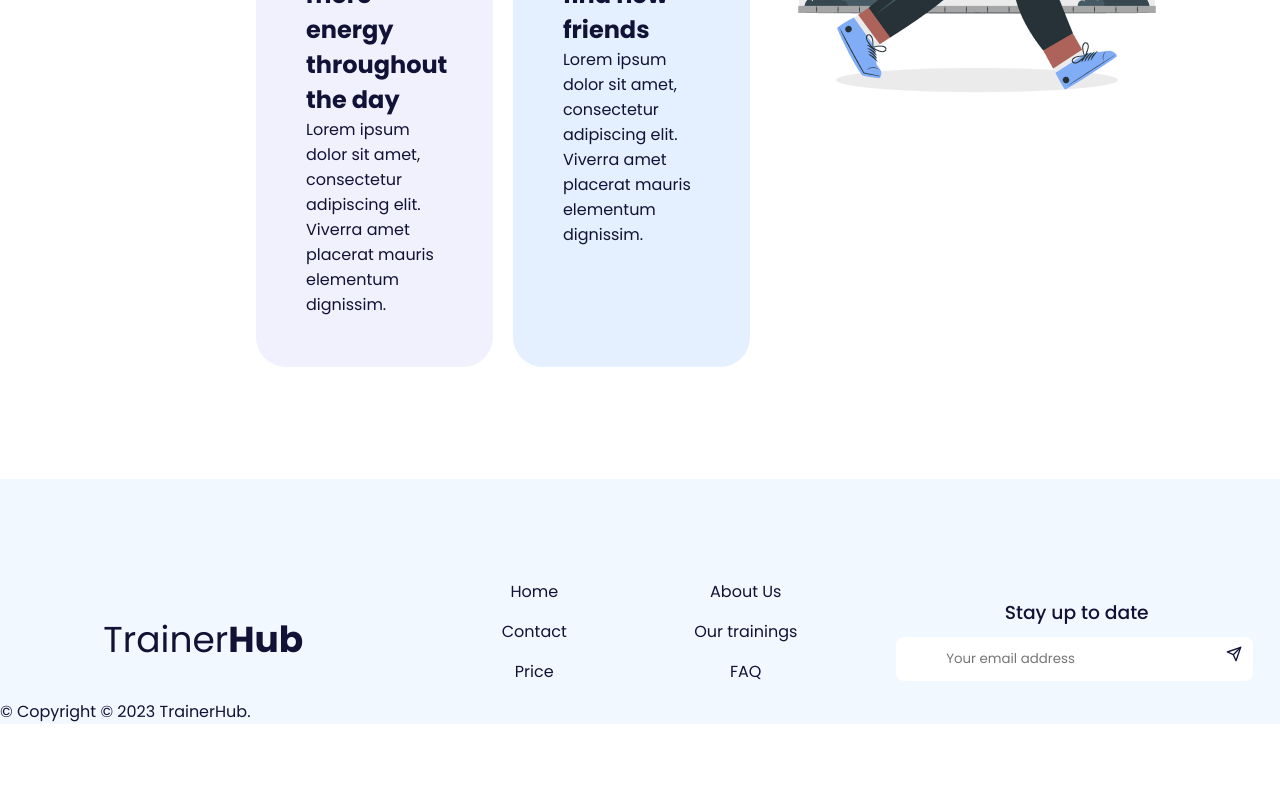
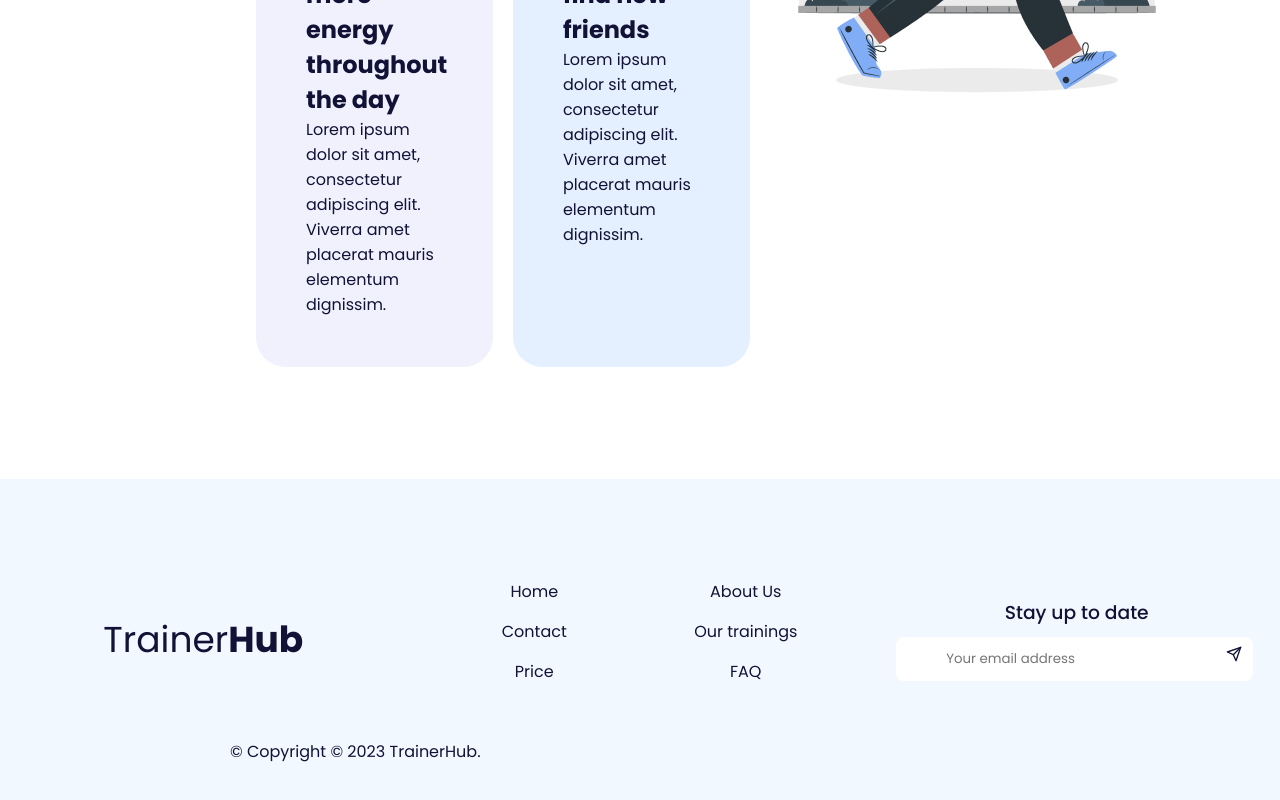
Before and after one commit to rdpfeifle/trainerhub-react, a React (Vite) app: page / in a window 1280 px wide. Shown: the part 2428-3228 px from the top of the page. Before the commit the page ends 3152 px from the top, so only its background shows below. Built offline with nearby package versions, Linux system fonts and the light colour scheme.

Commit message:
Add correct elements in Footer.jsx

```diff
--- a/src/components/Footer.jsx
+++ b/src/components/Footer.jsx
@@ -43,7 +43,9 @@ export default function Footer() {
           <AiFillYoutube className="social-links" />
         </div>
       </div>
-      <p>© Copyright © 2023 TrainerHub.</p>
+      <div className="copyright">
+        <p>© Copyright © 2023 TrainerHub.</p>
+      </div>
     </footer>
   );
 }
```
